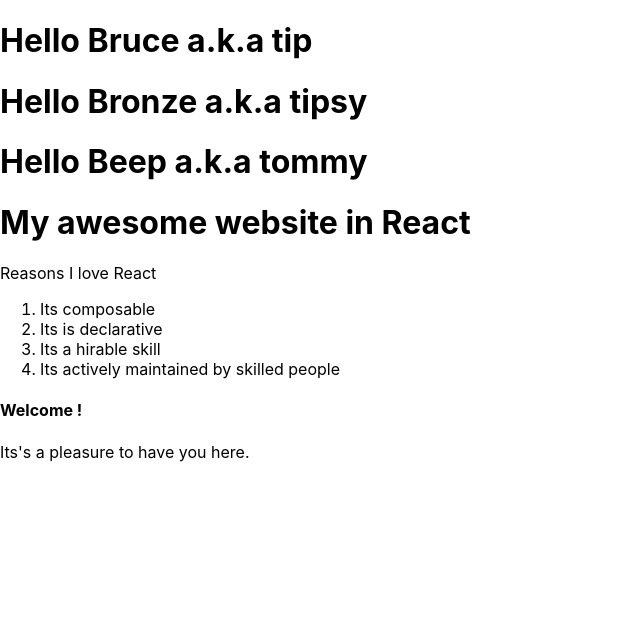
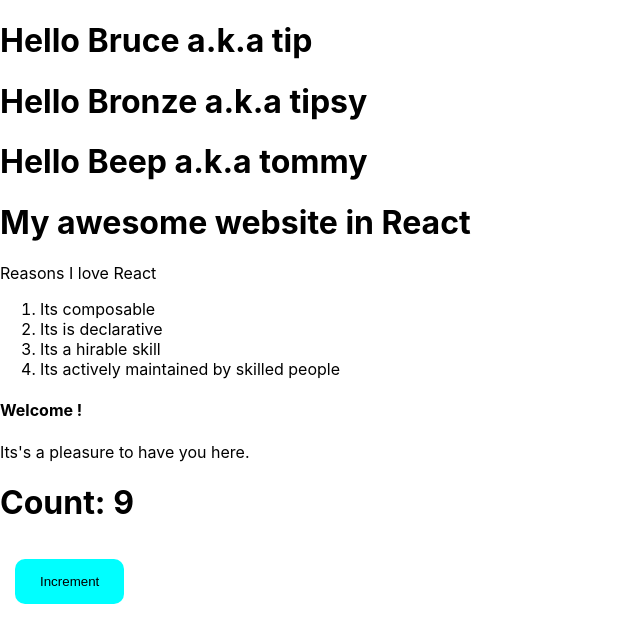
Before and after one commit to oyindamolaWbCode/react-journey, a React (Create React App) app: page / in a window 1280 px wide. Shown: the top 642 px of the page, without its empty margins (0-640 px from the left). Built offline with nearby package versions, Linux system fonts and the light colour scheme.

Commit message:
usestate

```diff
--- a/src/App.js
+++ b/src/App.js
@@ -3,6 +3,7 @@
 import Greet from "./Greet";
 import Mini from "./Mini";
 import Welcome from "./Welcome";
+import State from "./State";
 
 // loader component
 // const Loader = () => {
@@ -23,6 +24,7 @@
       <Greet name="Beep" nickname="tommy"/>
       <Mini />
       <Welcome />
+    <State />
     </div>
    );
 
--- /dev/null
+++ b/src/State.js
@@ -0,0 +1,14 @@
+//useState
+import {useState} from "react";
+
+const State = () => {
+     const [count, setCount] = useState(9);
+    return (
+       <div className="states">
+        <h1>Count: {count}</h1>
+        <button onClick={() => setCount(count + 1)}> Increment </button>
+       </div>
+     );
+}
+
+export default State;
--- a/src/index.css
+++ b/src/index.css
@@ -11,3 +11,12 @@
   font-family: source-code-pro, Menlo, Monaco, Consolas, 'Courier New',
     monospace;
 }
+
+button{
+  padding:15px 25px;
+  color:black;
+  background-color: aqua;
+  border-radius:10px;
+  border: none;
+  margin:15px ;
+}
```
